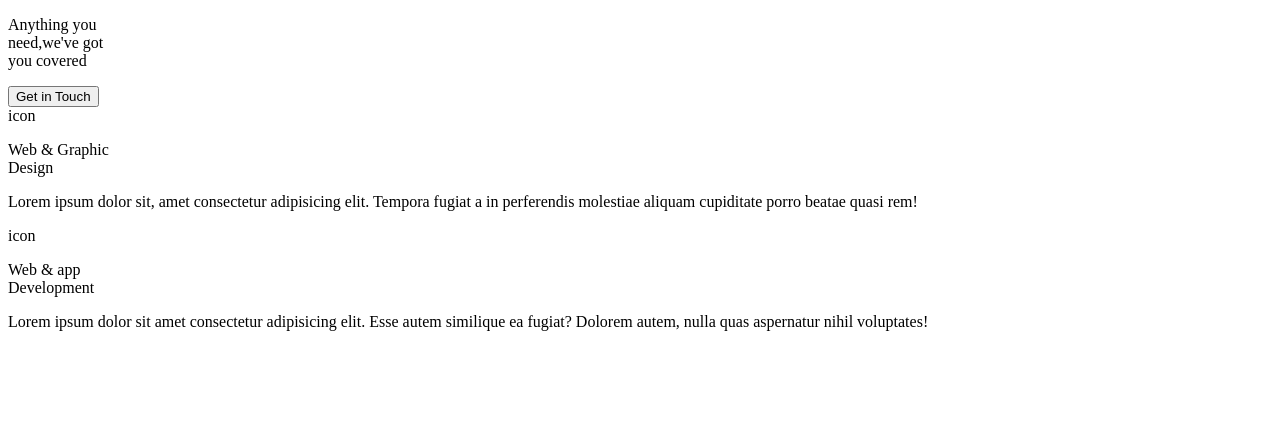
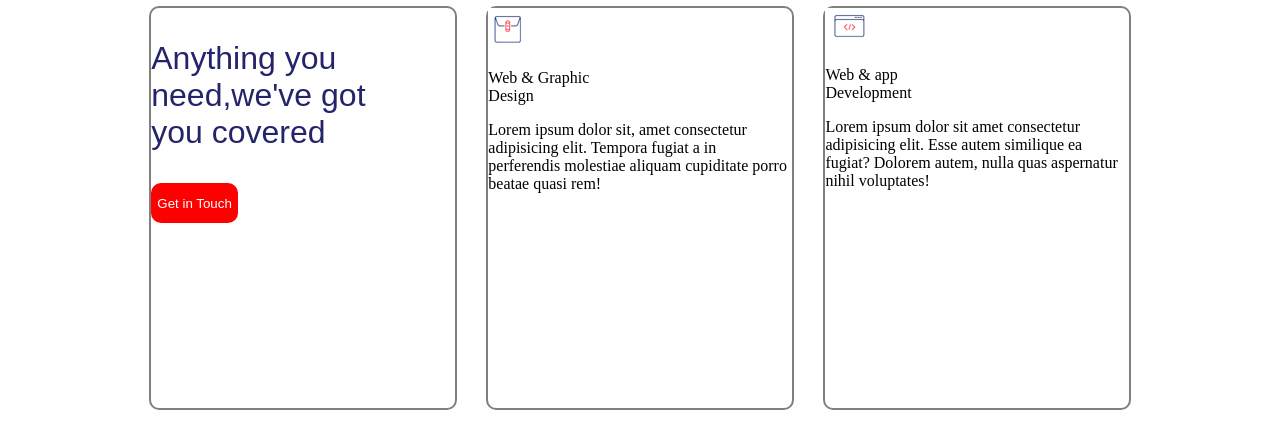
Before and after one commit to zaki4Y/Mini_projet2, a plain HTML site: page index.html in a window 1280 px wide. Drawn offline with nearby package versions, Linux system fonts and the light colour scheme.

Commit message:
CSS-PART1-Section2

```diff
--- a/index.html
+++ b/index.html
@@ -6,6 +6,7 @@
     <meta name="viewport" content="width=device-width, initial-scale=1.0">
     <title>Document</title>
     <link rel="stylesheet" href="./puplic/css/app.css">
+    <link href="https://cdn.jsdelivr.net/npm/remixicon@3.5.0/fonts/remixicon.css" rel="stylesheet">
 </head>
 
 <body>
@@ -13,27 +14,26 @@
     <!-- partie achraf  -->
     <!-- section 2  -->
     <div class="s2-parent">
-        <div>
+        <div class="s2-child">
             <div>
-                <p>Anything you <br>need,we've got <br> you covered</p>
+                <p class="s2-p">Anything you <br>need,we've got <br> you covered</p>
             </div>
             <div>
-                <button>Get in Touch</button>
+                <button class="s2-button">Get in Touch</button>
             </div>
         </div>
-        <div>
-            icon
+        <div class="s2-child">
+            <img src="./puplic/img/S2-D2-IMG.PNG" alt="">
             <p>Web & Graphic <br>Design</p>
             <p>Lorem ipsum dolor sit, amet consectetur adipisicing elit. Tempora fugiat a in perferendis molestiae
                 aliquam cupiditate porro beatae quasi rem!</p>
         </div>
-        <div>
-            icon
+        <div class="s2-child">
+            <img src="./puplic/img/S2-D3-IMG.PNG" alt="">
             <P> Web & app <br>Development</P>
             <p>Lorem ipsum dolor sit amet consectetur adipisicing elit. Esse autem similique ea fugiat? Dolorem autem,
                 nulla quas aspernatur nihil voluptates!</p>
         </div>
-
     </div>
 </body>
 
--- a/puplic/css/app.css
+++ b/puplic/css/app.css
@@ -1,5 +1,33 @@
 /* partie achraf */
 /* section2 */
-/* .s2-parent{
+body{
     display: flex;
-} */
+    justify-content: center;
+}
+.s2-parent{
+    display: flex;
+    width: 80%;
+    height: 50vh;
+    align-items: center;
+    justify-content: center;
+    justify-content: space-around;
+}
+.s2-child{
+    width: 30%;
+    height: 100%;
+    border-radius: 10px;
+    border: gray solid 2px;
+
+}
+.s2-p{
+    font-family: sans-serif;
+    font-size: xx-large;
+    color: rgb(36, 36, 107);
+}
+.s2-button{
+    background-color: red;
+    border-radius: 10px;
+    border: red 3px ;
+    height: 5vh;
+    color: white;
+}
```
Also changed, not shown: puplic/img/S2-D2-IMG.PNG (added), puplic/img/S2-D3-IMG.PNG (added).
